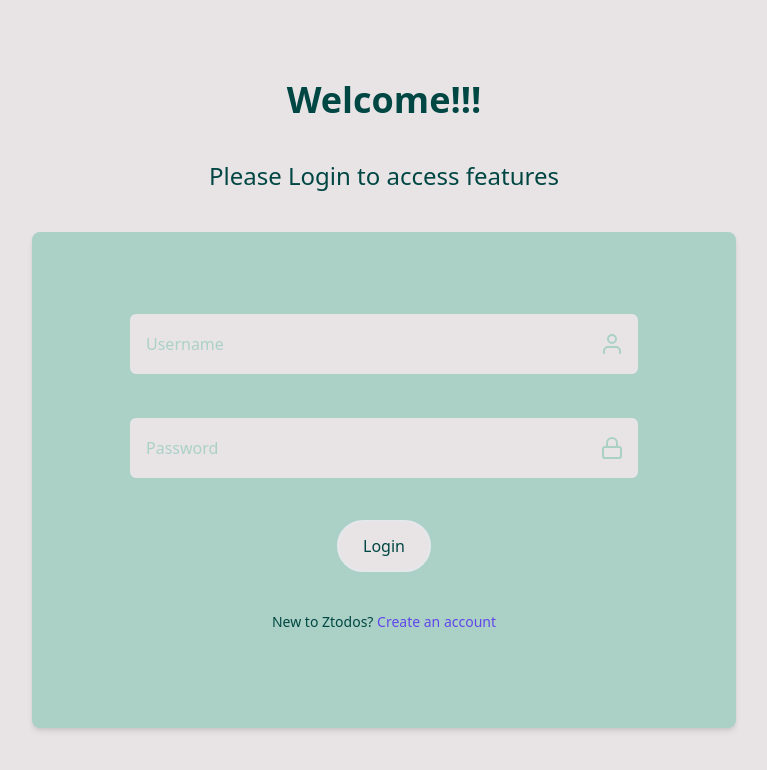
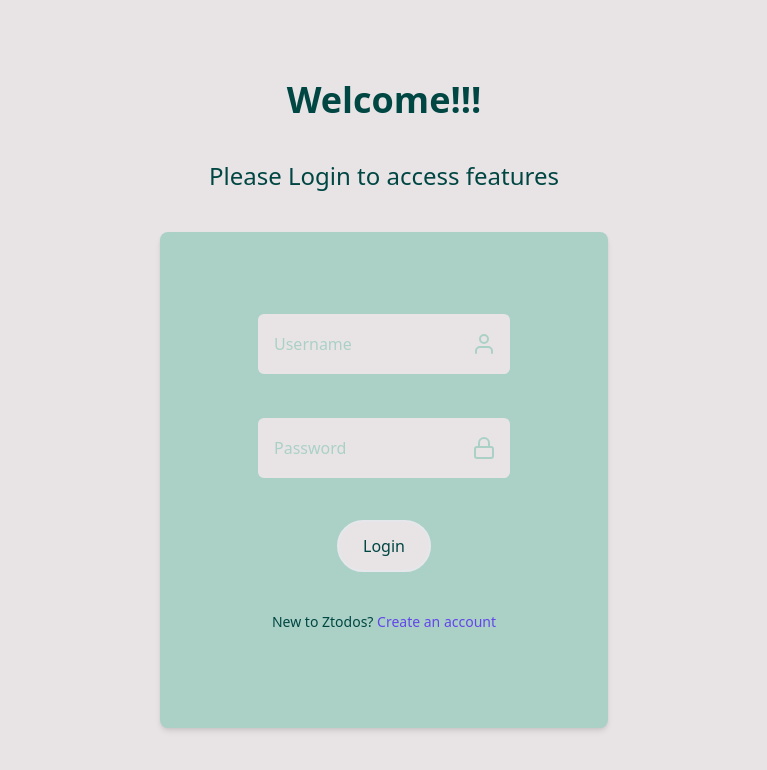
Before and after one commit to Martinezoms/ztodos, a React (Create React App) app: page / in a window 1280 px wide. Shown: the top 770 px of the page, without its empty margins (256-1023 px from the left). Built offline with nearby package versions, Linux system fonts and the light colour scheme.

Commit message:
little changes

```diff
--- a/src/Assets/css/main.css
+++ b/src/Assets/css/main.css
@@ -31,7 +31,19 @@ html {
   color: #abd1c6;
   transition: all 0.35s;
 }
-input {
+.input {
+  height: inherit;
+  width: 16rem;
+  border: 2px solid #abd1c6;
+  border-radius: 0.5rem;
+  outline: none;
+  background: #e8e4e6;
+  color: #004643;
+  font-size: 1rem;
+  text-indent: 1rem;
+  transition: all 0.35s;
+}
+.modal-input {
   height: inherit;
   width: 32rem;
   border: 2px solid #abd1c6;
--- a/src/Components/CreateListModal.js
+++ b/src/Components/CreateListModal.js
@@ -19,13 +19,13 @@ function CreateListModal({ setShowModal }) {
                 <div className="space-y-2">
                   <div>What is this list for?</div>
                   <div className="wrapper ">
-                    <input spellCheck="false" maxLength="20" placeholder="Insert title" />
+                    <input spellCheck="false" maxLength="20" placeholder="Insert title" className="modal-input" />
                   </div>
                 </div>
                 <div className="space-y-2">
                   <div>How do you feel about it?</div>
                   <div className="wrapper">
-                    <input spellCheck="false" maxLength="3" placeholder="Insert emoji" />
+                    <input spellCheck="false" maxLength="3" placeholder="Insert emoji" className="modal-input" />
                     <span className="icon">
                       <Smile size="35" className="cursor-pointer" />
                     </span>
--- a/src/Components/LoginBox.js
+++ b/src/Components/LoginBox.js
@@ -6,13 +6,13 @@ export default function LoginBox({ setPage }) {
   return (
     <div className="bg-lgreeny text-greeny shadow-md rounded-lg  p-24 flex flex-col items-center space-y-10 pt-20">
       <div className="wrapper">
-        <input spellCheck="false" maxLength="20" placeholder="Username" />
+        <input spellCheck="false" maxLength="20" placeholder="Username" className="input" />
         <span className="icon">
           <User />
         </span>
       </div>
       <div className="wrapper ">
-        <input spellCheck="false" maxLength="20" placeholder="Password" type="password" />
+        <input spellCheck="false" maxLength="20" placeholder="Password" type="password" className="input" />
         <span className="icon">
           <Lock />
         </span>
--- a/src/Components/SignupBox.js
+++ b/src/Components/SignupBox.js
@@ -2,29 +2,32 @@ import React from 'react';
 import '../Assets/css/main.css';
 import { User, Lock } from 'react-feather';
 
-function SignupBox({setPage}) {
+function SignupBox({ setPage }) {
   return (
     <div className="bg-lgreeny text-greeny shadow-md rounded-lg  p-24 flex flex-col items-center space-y-10  pt-20">
       <div className="wrapper">
-        <input spellCheck="false" maxLength="20" placeholder="Username" />
+        <input spellCheck="false" maxLength="20" placeholder="Username" className="input" />
         <span className="icon">
           <User />
         </span>
       </div>
       <div className="wrapper ">
-        <input spellCheck="false" maxLength="20" placeholder="Password" type="password" />
+        <input spellCheck="false" maxLength="20" placeholder="Password" type="password" className="input" />
         <span className="icon">
           <Lock />
         </span>
       </div>
       <div className="wrapper ">
-        <input spellCheck="false" maxLength="20" placeholder="Retype password" type="password" />
+        <input spellCheck="false" maxLength="20" placeholder="Retype password" type="password" className="input" />
         <span className="icon">
           <Lock />
         </span>
       </div>
 
-      <div className="rounded-full py-3 px-6 bg-ashy border-2 hover:bg-lgreeny hover:border-greeny cursor-pointer transition duration-200 ease-in-out" onClick={() => setPage('home')}>
+      <div
+        className="rounded-full py-3 px-6 bg-ashy border-2 hover:bg-lgreeny hover:border-greeny cursor-pointer transition duration-200 ease-in-out"
+        onClick={() => setPage('home')}
+      >
         Sign up
       </div>
     </div>
```
